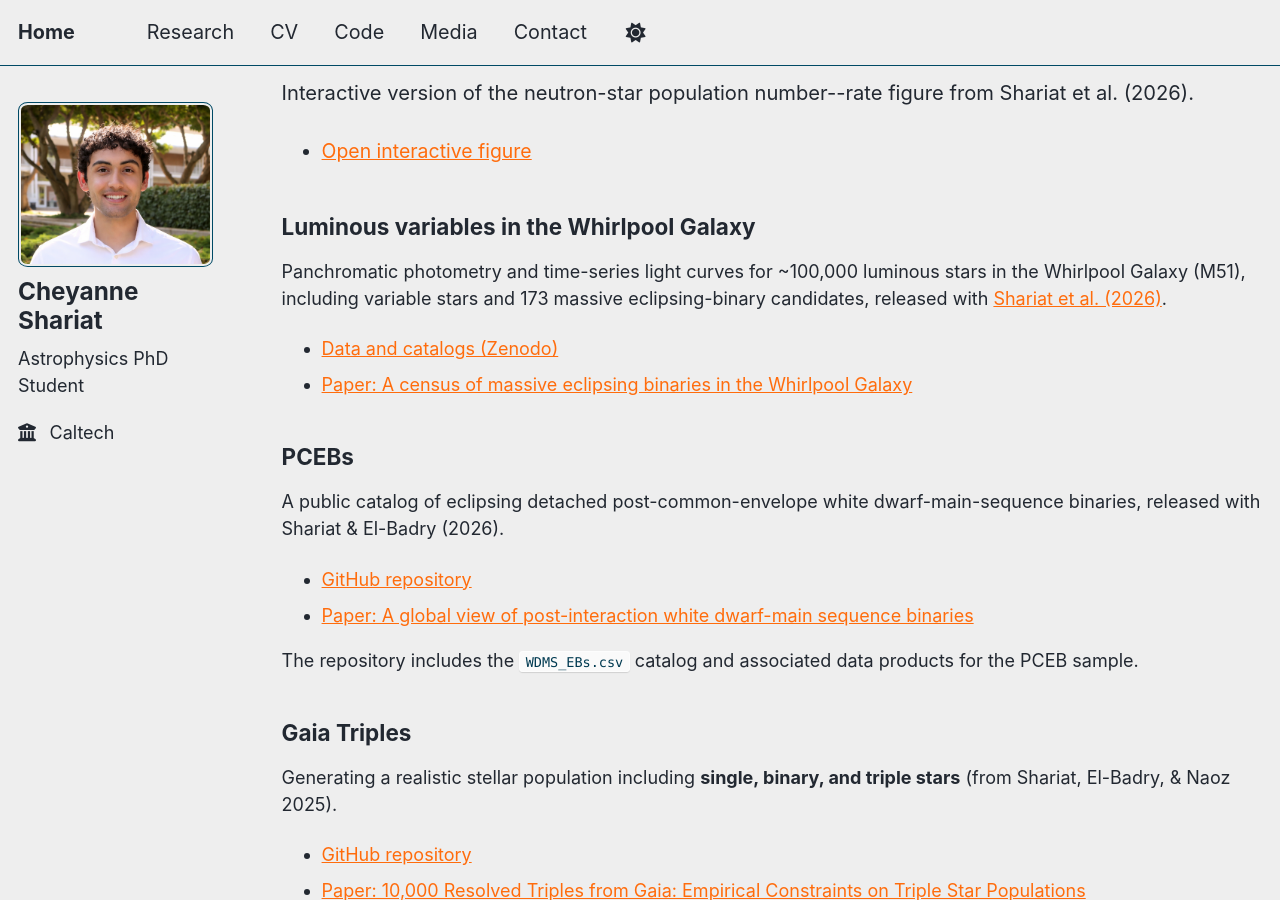
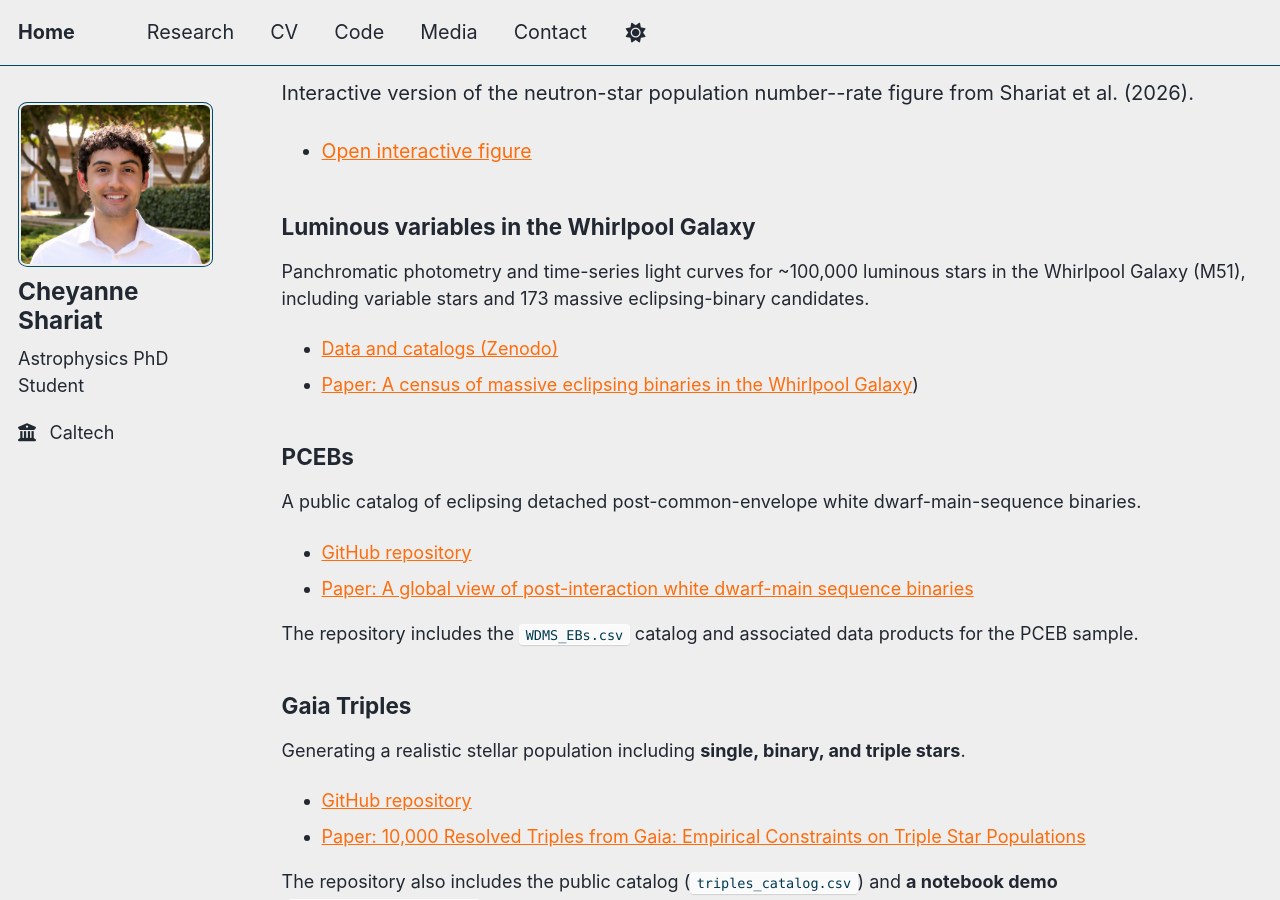
Before and after one commit to cheyanneshariat/cheyanneshariat.github.io, a Jekyll site: the page built from _pages/code.md, in a window 1280 px wide and 900 px high, scrolled down 458 px. Built offline with Jekyll 4.4.1, drawn with Linux system fonts in a browser that asks for light colours; a script that is not in the unit is left out.

Commit message:
Revise descriptions and links in code.md
Updated references and descriptions for various astronomical catalogs and studies.

```diff
--- a/_pages/code.md
+++ b/_pages/code.md
@@ -39,15 +39,15 @@ author_profile: true
 
 ## Luminous variables in the Whirlpool Galaxy
 
-Panchromatic photometry and time-series light curves for ~100,000 luminous stars in the Whirlpool Galaxy (M51), including variable stars and 173 massive eclipsing-binary candidates, released with [Shariat et al. (2026)](https://ui.adsabs.harvard.edu/abs/2026arXiv260919268S/abstract).
+Panchromatic photometry and time-series light curves for ~100,000 luminous stars in the Whirlpool Galaxy (M51), including variable stars and 173 massive eclipsing-binary candidates.
 
 - [Data and catalogs (Zenodo)](https://doi.org/10.5281/zenodo.22727123)
-- [Paper: A census of massive eclipsing binaries in the Whirlpool Galaxy](https://arxiv.org/abs/2609.19268)
+- [Paper: A census of massive eclipsing binaries in the Whirlpool Galaxy](https://ui.adsabs.harvard.edu/abs/2026arXiv260919268S/abstract))
 
 
 ## PCEBs
 
-A public catalog of eclipsing detached post-common-envelope white dwarf-main-sequence binaries, released with Shariat & El-Badry (2026).
+A public catalog of eclipsing detached post-common-envelope white dwarf-main-sequence binaries.
 
 - [GitHub repository](https://github.com/cheyanneshariat/pcebs)
 - [Paper: A global view of post-interaction white dwarf-main sequence binaries](https://ui.adsabs.harvard.edu/abs/2026arXiv260100439S/abstract)
@@ -56,7 +56,7 @@ The repository includes the `WDMS_EBs.csv` catalog and associated data products
 
 ## Gaia Triples
 
-Generating a realistic stellar population including **single, binary, and triple stars** (from Shariat, El-Badry, & Naoz 2025).
+Generating a realistic stellar population including **single, binary, and triple stars**.
 
 - [GitHub repository](https://github.com/cheyanneshariat/gaia_triples)
 - [Paper: 10,000 Resolved Triples from Gaia: Empirical Constraints on Triple Star Populations](https://ui.adsabs.harvard.edu/abs/2025PASP..137i4201S/abstract)
```
